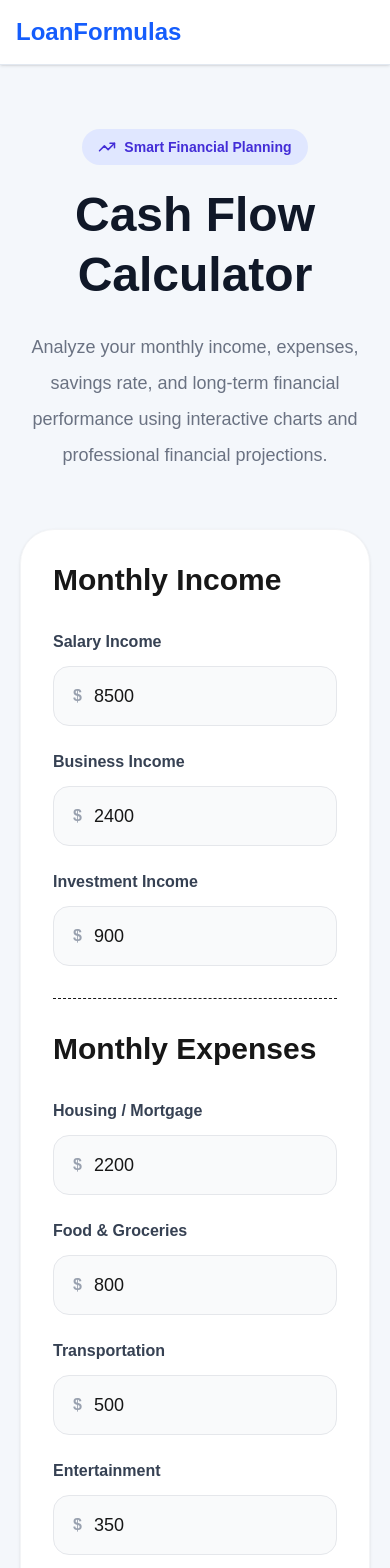
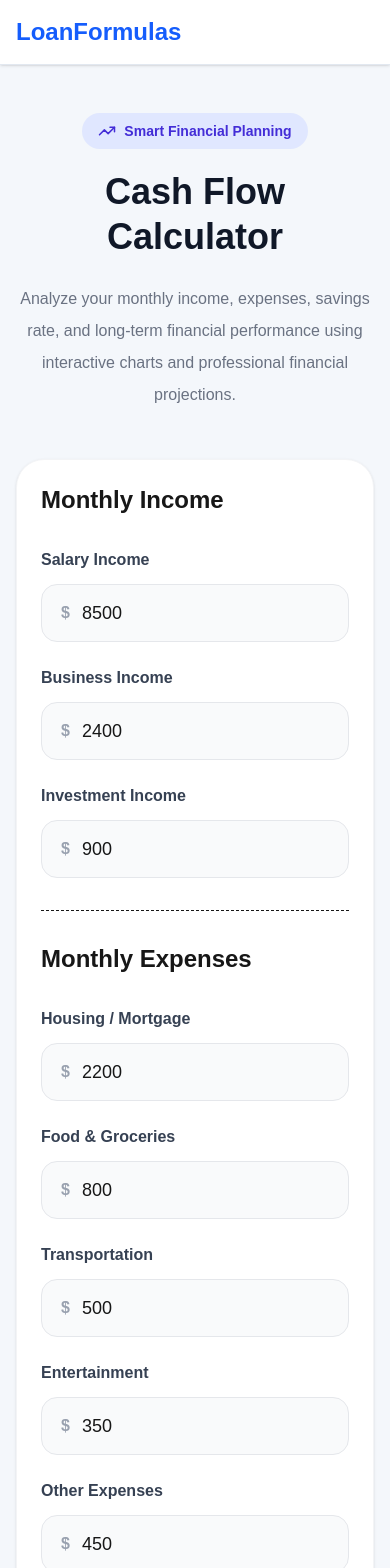
Before and after one commit to dekai-qingyang/seo-site, a Next.js app: page /cash-flow-calculator in a window 390 px wide. Shown: the top 1568 px of the page. Built offline with nearby package versions, Linux system fonts and the light colour scheme.

Commit message:
update calculators

```diff
--- a/app/cash-flow-calculator/page.tsx
+++ b/app/cash-flow-calculator/page.tsx
@@ -170,13 +170,13 @@ export default function CashFlowCalculatorPage() {
   ========================= */
 
   return (
-    <main className="min-h-screen bg-[#f4f7fb]">
+    <main className="min-h-screen bg-[#f4f7fb] overflow-hidden">
 
-      <section className="max-w-7xl mx-auto px-5 pt-16 pb-12">
+      <section className="max-w-7xl mx-auto px-4 md:px-5 pt-12 md:pt-16 pb-12">
 
         {/* HERO */}
 
-        <div className="text-center mb-14">
+        <div className="text-center mb-12 md:mb-14">
 
           <div className="
             inline-flex
@@ -199,7 +199,8 @@ export default function CashFlowCalculatorPage() {
           </div>
 
           <h1 className="
-            text-5xl
+            text-4xl
+            sm:text-5xl
             md:text-7xl
             font-black
             text-gray-900
@@ -214,9 +215,11 @@ export default function CashFlowCalculatorPage() {
           <p className="
             max-w-3xl
             mx-auto
-            text-lg
+            text-base
+            md:text-lg
             text-gray-500
-            leading-9
+            leading-8
+            md:leading-9
           ">
 
             Analyze your monthly income,
@@ -243,18 +246,21 @@ export default function CashFlowCalculatorPage() {
 
           <div className="
             bg-white
-            rounded-[34px]
-            p-8
+            rounded-[28px]
+            md:rounded-[34px]
+            p-6
+            md:p-8
             shadow-sm
             border
             border-gray-100
             h-fit
-            sticky
-            top-5
+            lg:sticky
+            lg:top-5
           ">
 
             <h2 className="
-              text-3xl
+              text-2xl
+              md:text-3xl
               font-black
               mb-8
             ">
@@ -288,7 +294,8 @@ export default function CashFlowCalculatorPage() {
             "></div>
 
             <h2 className="
-              text-3xl
+              text-2xl
+              md:text-3xl
               font-black
               mb-8
             ">
@@ -338,7 +345,7 @@ export default function CashFlowCalculatorPage() {
             <div className="
               grid
               grid-cols-1
-              md:grid-cols-2
+              sm:grid-cols-2
               xl:grid-cols-4
               gap-5
               mb-7
@@ -388,9 +395,11 @@ export default function CashFlowCalculatorPage() {
 
               <ChartCard title="Income vs Expenses">
 
+                <div className="w-full h-[320px] md:h-[350px]">
+
                   <ResponsiveContainer
                     width="100%"
-                  height={350}
+                    height="100%"
                   >
 
                     <PieChart>
@@ -398,7 +407,7 @@ export default function CashFlowCalculatorPage() {
                       <Pie
                         data={pieData}
                         dataKey="value"
-                      outerRadius={120}
+                        outerRadius={90}
                         label
                       >
 
@@ -414,15 +423,19 @@ export default function CashFlowCalculatorPage() {
 
                   </ResponsiveContainer>
 
+                </div>
+
               </ChartCard>
 
               {/* AREA */}
 
               <ChartCard title="Savings Growth">
 
+                <div className="w-full h-[320px] md:h-[350px]">
+
                   <ResponsiveContainer
                     width="100%"
-                  height={350}
+                    height="100%"
                   >
 
                     <AreaChart data={monthlyTrend}>
@@ -473,17 +486,21 @@ export default function CashFlowCalculatorPage() {
 
                   </ResponsiveContainer>
 
+                </div>
+
               </ChartCard>
 
             </div>
 
-            {/* LINE CHART */}
+            {/* LINE */}
 
             <ChartCard title="Monthly Cash Flow Trend">
 
+              <div className="w-full h-[340px] md:h-[380px]">
+
                 <ResponsiveContainer
                   width="100%"
-                height={380}
+                  height="100%"
                 >
 
                   <LineChart data={monthlyTrend}>
@@ -523,15 +540,19 @@ export default function CashFlowCalculatorPage() {
 
                 </ResponsiveContainer>
 
+              </div>
+
             </ChartCard>
 
-            {/* BAR CHART */}
+            {/* BAR */}
 
             <ChartCard title="Expense Breakdown">
 
+              <div className="w-full h-[340px] md:h-[380px]">
+
                 <ResponsiveContainer
                   width="100%"
-                height={380}
+                  height="100%"
                 >
 
                   <BarChart data={expenseData}>
@@ -556,6 +577,8 @@ export default function CashFlowCalculatorPage() {
 
                 </ResponsiveContainer>
 
+              </div>
+
             </ChartCard>
 
           </div>
@@ -566,18 +589,21 @@ export default function CashFlowCalculatorPage() {
 
         <section className="
           bg-white
-          rounded-[34px]
+          rounded-[28px]
+          md:rounded-[34px]
           shadow-sm
           border
           border-gray-100
-          p-10
+          p-6
+          md:p-10
           mt-10
         ">
 
           <div className="max-w-5xl">
 
             <h2 className="
-              text-4xl
+              text-3xl
+              md:text-4xl
               font-black
               text-gray-900
               mb-8
@@ -590,8 +616,10 @@ export default function CashFlowCalculatorPage() {
             <div className="
               space-y-7
               text-gray-600
-              text-[17px]
-              leading-9
+              text-[16px]
+              md:text-[17px]
+              leading-8
+              md:leading-9
             ">
 
               <p>
@@ -799,7 +827,7 @@ function InputField({
           }
           className="
             w-full
-            h-[60px]
+            h-[58px]
             rounded-2xl
             border
             border-gray-200
@@ -869,7 +897,8 @@ function SummaryCard({
       </p>
 
       <h3 className="
-        text-4xl
+        text-3xl
+        md:text-4xl
         font-black
       ">
 
@@ -892,16 +921,20 @@ function ChartCard({
   return (
     <div className="
       bg-white
-      rounded-[34px]
-      p-8
+      rounded-[28px]
+      md:rounded-[34px]
+      p-6
+      md:p-8
       shadow-sm
       border
       border-gray-100
       mb-6
+      overflow-hidden
     ">
 
       <h3 className="
-        text-2xl
+        text-xl
+        md:text-2xl
         font-black
         mb-5
       ">
```
Lines whose indentation alone changed are shown as unchanged.
